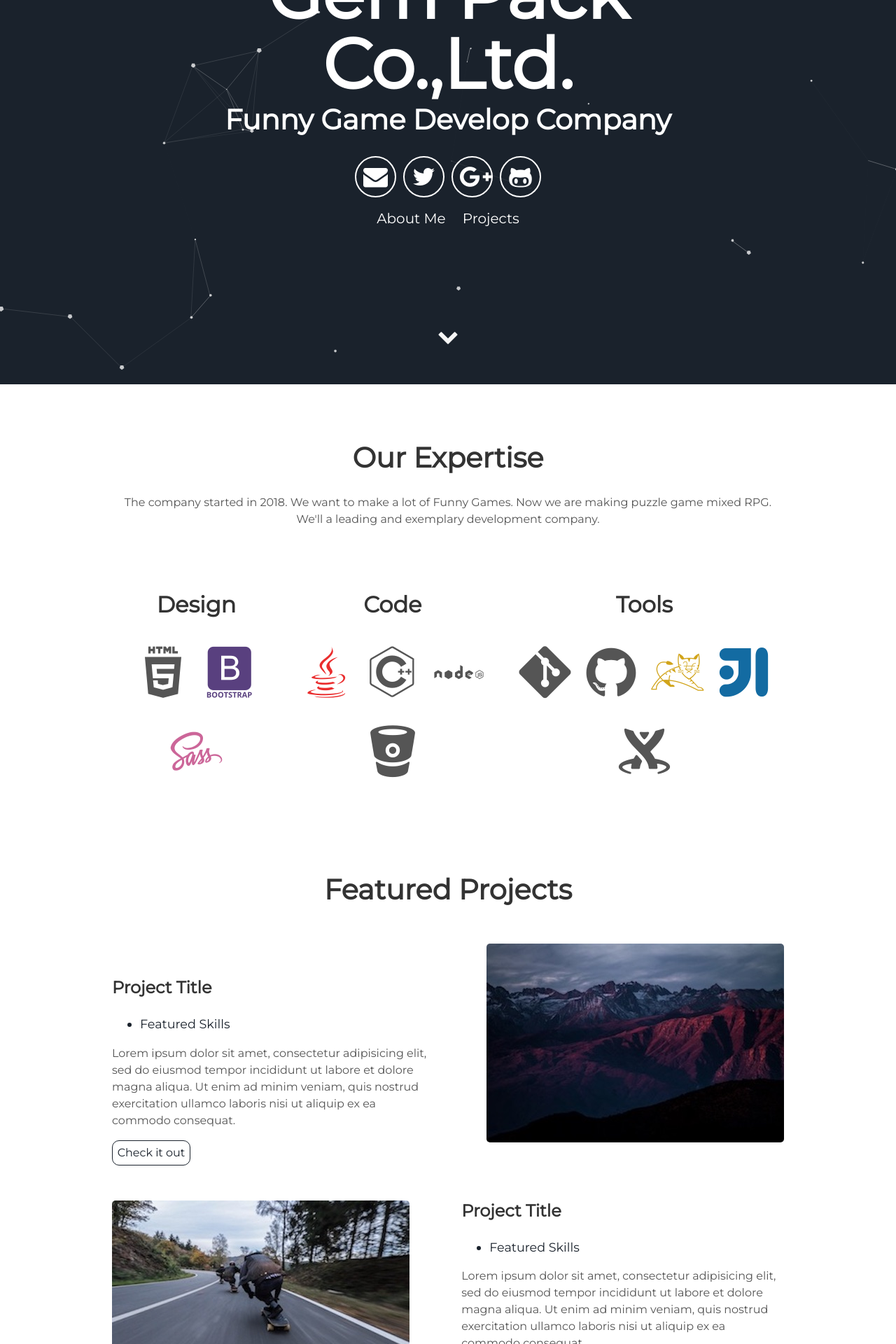
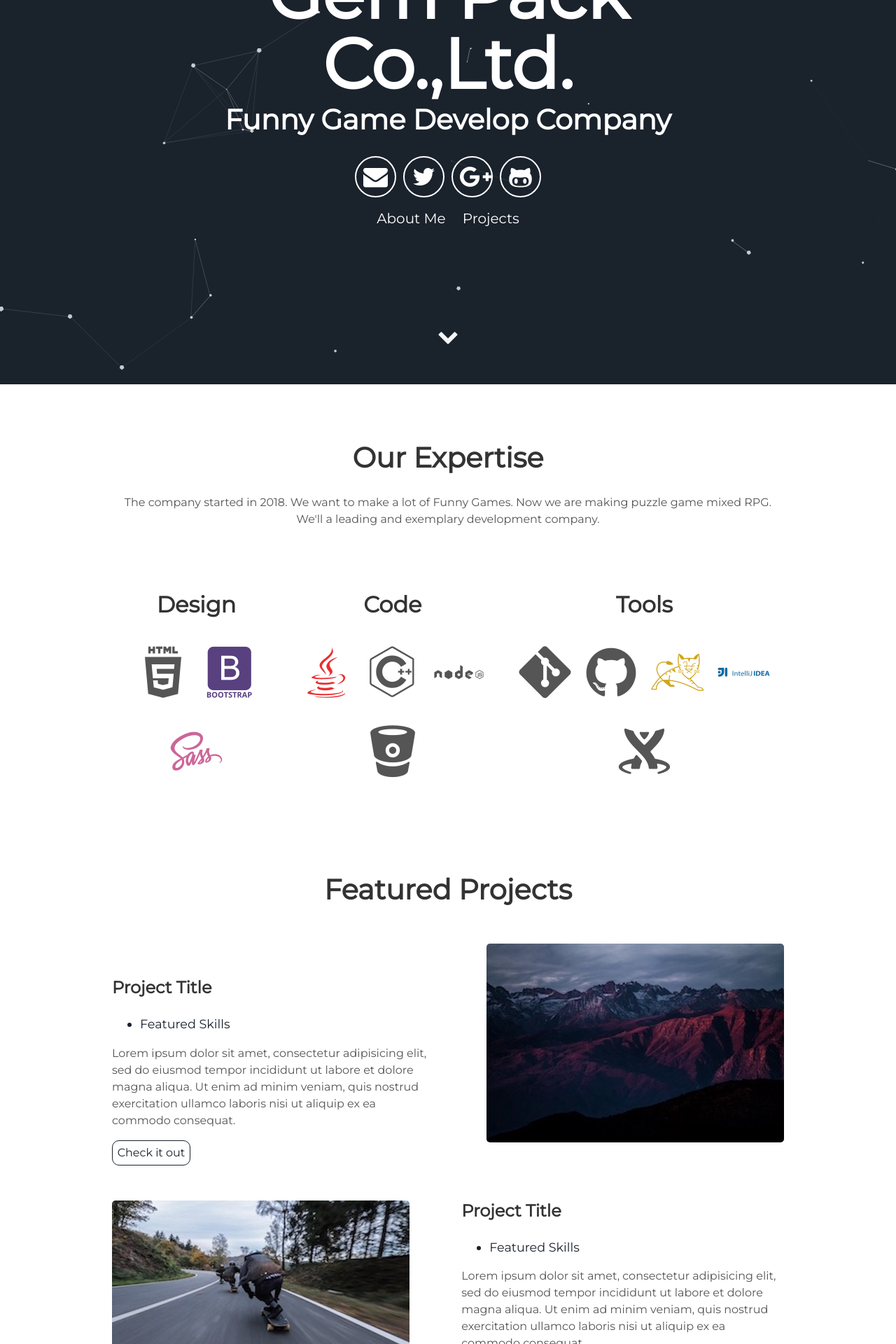
Before and after one commit to gempack/gempack.github.io, a Jekyll site: the page built from index.html, in a window 1280 px wide. Shown: the part 351-2271 px from the top of the page at 70% size. Built offline with Jekyll 4.4.1, drawn with Linux system fonts in a browser that asks for light colours.

Commit message:
Update about.html

```diff
--- a/_includes/about.html
+++ b/_includes/about.html
@@ -23,7 +23,7 @@
       <i class="devicon-git-plain"></i>
       <i class="devicon-github-plain"></i>
       <i class="devicon-tomcat-line colored"></i>
-      <i class="devicon-intellij-plain colored"></i>
+      <i class="devicon-intellij-plain-wordmark colored"></i>
       <i class="devicon-confluence-plain"></i>
       <p></p>
     </div>
```
